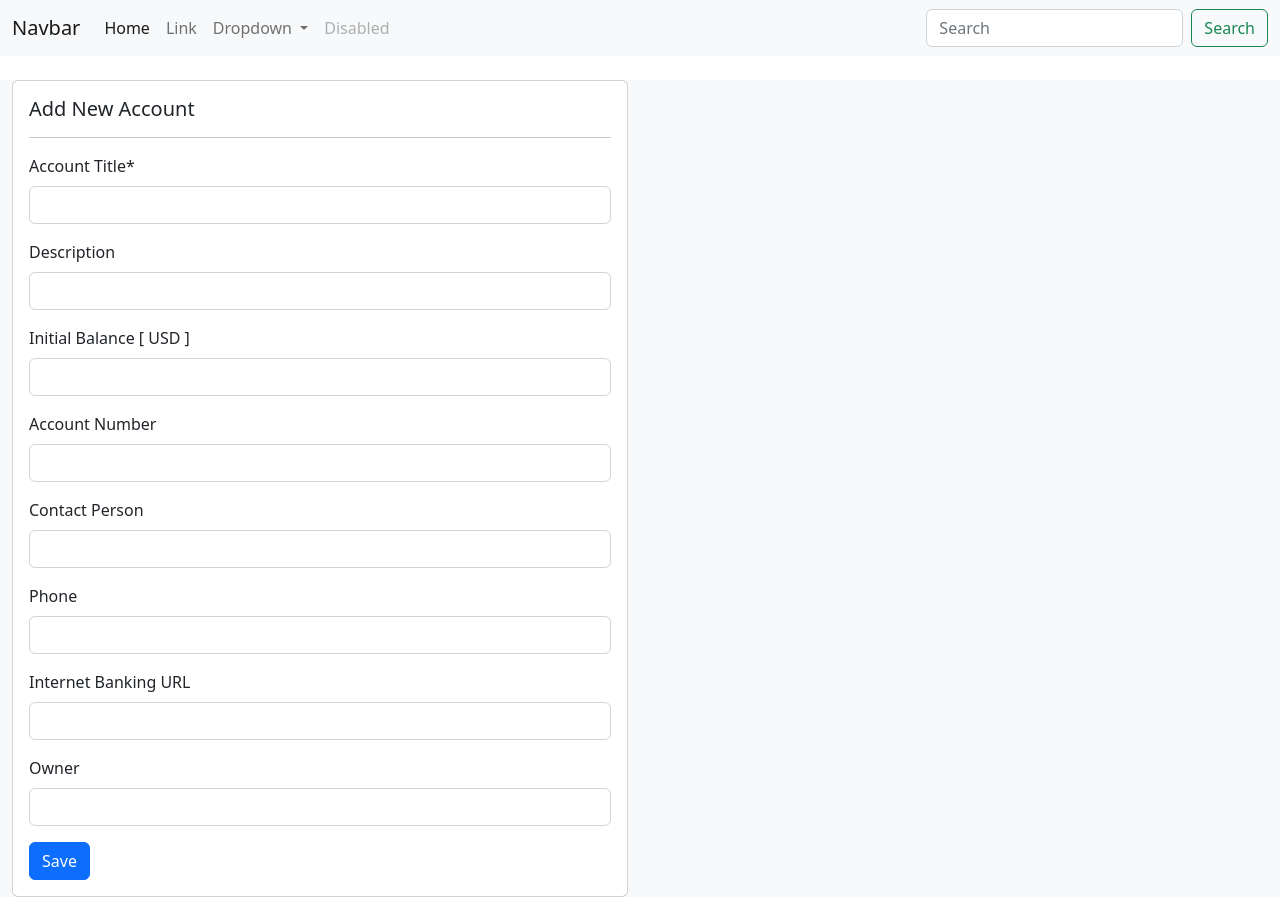
After one commit to HamidZahid/New-Trial-Project, a PHP site: page /AddNewAccount.php in a window 1280 px wide. The commit adds this page. Run offline with PHP 8.4, Linux system fonts and the light colour scheme; some libraries are stand-ins or nearby versions.

Commit message:
Add New Account File Added

```diff
--- a/AddExpenses.php
+++ b/AddExpenses.php
@@ -48,7 +48,7 @@
             </div>
         </div>
     </nav>
-    <div class="container-fluid my-4">
+    <div class="container-fluid bg-light my-4">
         <div class="row">
             <div class="col-md-3">
                 <div class="card">
--- /dev/null
+++ b/AddNewAccount.php
@@ -0,0 +1,108 @@
+<!DOCTYPE html>
+<html lang="en">
+
+<head>
+    <?php include("includes/header/header.php"); ?>
+    <title>Add New Account</title>
+</head>
+
+<body>
+    <nav class="navbar navbar-expand-lg bg-light">
+        <div class="container-fluid">
+            <a class="navbar-brand" href="#">Navbar</a>
+            <button class="navbar-toggler" type="button" data-bs-toggle="collapse"
+                data-bs-target="#navbarSupportedContent" aria-controls="navbarSupportedContent" aria-expanded="false"
+                aria-label="Toggle navigation">
+                <span class="navbar-toggler-icon"></span>
+            </button>
+            <div class="collapse navbar-collapse" id="navbarSupportedContent">
+                <ul class="navbar-nav me-auto mb-2 mb-lg-0">
+                    <li class="nav-item">
+                        <a class="nav-link active" aria-current="page" href="#">Home</a>
+                    </li>
+                    <li class="nav-item">
+                        <a class="nav-link" href="#">Link</a>
+                    </li>
+                    <li class="nav-item dropdown">
+                        <a class="nav-link dropdown-toggle" href="#" id="navbarDropdown" role="button"
+                            data-bs-toggle="dropdown" aria-expanded="false">
+                            Dropdown
+                        </a>
+                        <ul class="dropdown-menu" aria-labelledby="navbarDropdown">
+                            <li><a class="dropdown-item" href="#">Action</a></li>
+                            <li><a class="dropdown-item" href="#">Another action</a></li>
+                            <li>
+                                <hr class="dropdown-divider">
+                            </li>
+                            <li><a class="dropdown-item" href="#">Something else here</a></li>
+                        </ul>
+                    </li>
+                    <li class="nav-item">
+                        <a class="nav-link disabled">Disabled</a>
+                    </li>
+                </ul>
+                <form class="d-flex" role="search">
+                    <input class="form-control me-2" type="search" placeholder="Search" aria-label="Search">
+                    <button class="btn btn-outline-success" type="submit">Search</button>
+                </form>
+            </div>
+        </div>
+    </nav>
+    <div class="container-fluid bg-light my-4">
+        <div class="row">
+            <div class="col-md-6">
+                <div class="card">
+                    <div class="card-body">
+                        <h5 class="card-title">Add New Account</h5>
+                        <hr>
+                        <form>
+                            <div class="mb-3">
+                                <label for="exampleInputEmail1" class="form-label">Account Title*</label>
+                                <input type="text" class="form-control" id="exampleInputPassword1" value="" data-id=""
+                                    placeholder="" />
+                            </div>
+                            <div class="mb-3">
+                                <label for="exampleInputPassword1" class="form-label">Description</label>
+                                <input type="text" class="form-control" id="exampleInputPassword1" value="" data-id=""
+                                    placeholder="" />
+                            </div>
+                            <div class="mb-3">
+                                <label for="exampleInputPassword1" class="form-label">Initial Balance [ USD ]</label>
+                                <input type="text" class="form-control" id="exampleInputPassword1" value=""
+                                    data-id="" />
+                            </div>
+                            <div class="mb-3">
+                                <label for="exampleInputPassword1" class="form-label">Account Number</label>
+                                <input type="text" class="form-control" id="exampleInputPassword1" value=""
+                                    data-id="" />
+                            </div>
+                            <div class="mb-3">
+                                <label for="exampleInputPassword1" class="form-label">Contact Person</label>
+                                <input type="text" class="form-control" id="exampleInputPassword1" value="" data-id=""
+                                    placeholder="" />
+                            </div>
+                            <div class="mb-3">
+                                <label for="exampleInputPassword1" class="form-label">Phone</label>
+                                <input type="text" class="form-control" id="exampleInputPassword1" value=""
+                                    data-id="" />
+                            </div>
+                            <div class="mb-3">
+                                <label for="exampleInputPassword1" class="form-label">Internet Banking URL</label>
+                                <input type="text" class="form-control" id="exampleInputPassword1" value="" data-id=""
+                                    placeholder="" />
+                            </div>
+                            <div class="mb-3">
+                                <label for="exampleInputPassword1" class="form-label">Owner</label>
+                                <input type="text" class="form-control" id="exampleInputPassword1" value=""
+                                    data-id="" placeholder="" />
+                            </div>
+                            <button type="submit" class="btn btn-primary">Save</button>
+                        </form>
+                    </div>
+                </div>
+            </div>
+        </div>
+    </div>
+</body>
+
+</html>
```
